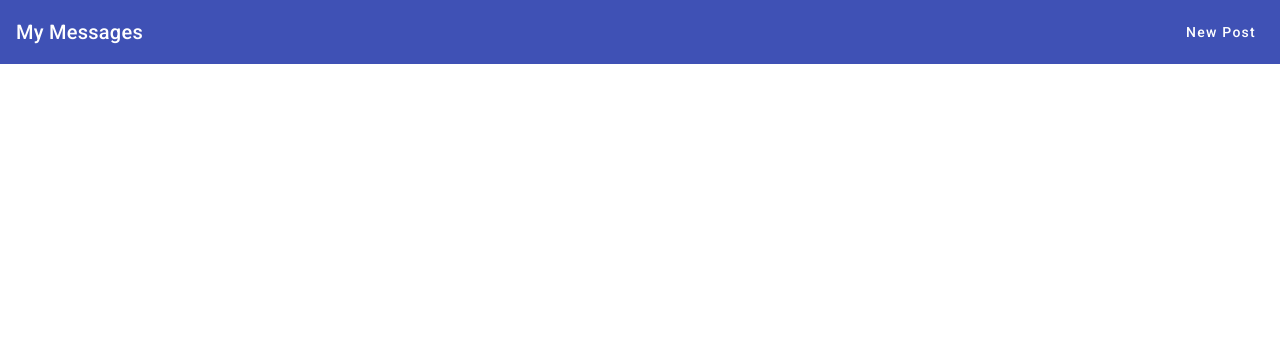
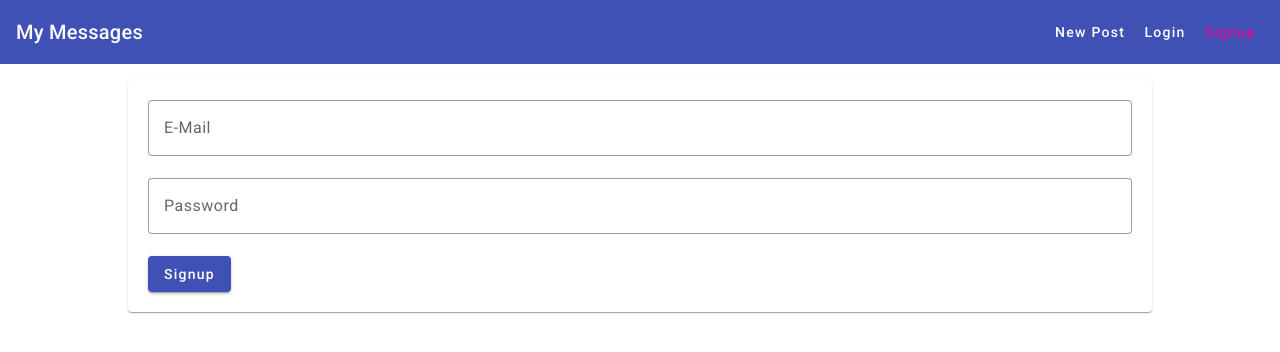
Before and after one commit to AlexeyZip/MEAN, an Angular app: page /signup in a window 1280 px wide. Before the commit this address led to /. Shown: the top 352 px of the page. Built offline with nearby package versions, Linux system fonts and the light colour scheme.

Commit message:
mean: added login/signup components

```diff
--- a/src/app/app-routing.module.ts
+++ b/src/app/app-routing.module.ts
@@ -2,11 +2,15 @@
 import { RouterModule, Routes } from "@angular/router";
 import { PostListComponent } from "./posts/post-list/post-list.component";
 import { PostCreateComponent } from "./posts/post-create/post-create.component";
+import { LoginComponent } from "./auth/login/login.component";
+import { SignupComponent } from "./auth/signup/signup.component";
 
 const routes: Routes = [
     { path: '', component: PostListComponent },
     { path: 'create', component: PostCreateComponent },
-    { path: 'edit/:postId', component: PostCreateComponent }
+    { path: 'edit/:postId', component: PostCreateComponent },
+    { path: 'login', component: LoginComponent },
+    { path: 'signup', component: SignupComponent }
 ]
 
 @NgModule({
--- /dev/null
+++ b/src/app/auth/login/login.component.css
@@ -0,0 +1,11 @@
+mat-form-field {
+  width: 100%;
+}
+
+mat-spinner {
+    margin: auto;
+}
+
+mat-card {
+    padding: 20px;
+}
--- /dev/null
+++ b/src/app/auth/login/login.component.html
@@ -0,0 +1,29 @@
+<mat-card>
+    <mat-spinner *ngIf="isLoading"></mat-spinner>
+    <form (submit)="onLogin(loginForm)" #loginForm="ngForm" *ngIf="!isLoading">
+        <mat-form-field appearance="outline">
+            <input
+                name="email"
+                #emailInput="ngModel"
+                type="email"
+                placeholder="E-Mail"
+                ngModel
+                required
+                email
+                matInput>
+            <mat-error *ngIf="emailInput.invalid">Please enter a valid email</mat-error>
+        </mat-form-field>
+        <mat-form-field appearance="outline">
+            <input
+                name="password"
+                #passwordInput="ngModel"
+                type="password"
+                placeholder="Password"
+                ngModel
+                required
+                matInput>
+            <mat-error *ngIf="passwordInput.invalid">Please enter a valid password</mat-error>
+        </mat-form-field>
+        <button mat-raised-button color="primary" type="submit">Login</button>
+    </form>
+</mat-card>
--- /dev/null
+++ b/src/app/auth/login/login.component.ts
@@ -0,0 +1,14 @@
+import { Component } from "@angular/core";
+import { NgForm } from "@angular/forms";
+
+@Component({
+    templateUrl: './login.component.html',
+    styleUrls: ['./login.component.css']
+})
+export class LoginComponent {
+    isLoading = false;
+
+    onLogin(form: NgForm) {
+        console.log(form);
+    }
+}
--- /dev/null
+++ b/src/app/auth/signup/signup.component.css
@@ -0,0 +1,11 @@
+mat-form-field {
+  width: 100%;
+}
+
+mat-spinner {
+    margin: auto;
+}
+
+mat-card {
+    padding: 20px;
+}
--- /dev/null
+++ b/src/app/auth/signup/signup.component.html
@@ -0,0 +1,29 @@
+<mat-card>
+    <mat-spinner *ngIf="isLoading"></mat-spinner>
+    <form (submit)="onSignup(signupForm)" #signupForm="ngForm" *ngIf="!isLoading">
+        <mat-form-field appearance="outline">
+            <input
+                name="email"
+                #emailInput="ngModel"
+                type="email"
+                placeholder="E-Mail"
+                ngModel
+                required
+                email
+                matInput>
+            <mat-error *ngIf="emailInput.invalid">Please enter a valid email</mat-error>
+        </mat-form-field>
+        <mat-form-field appearance="outline">
+            <input
+                name="password"
+                #passwordInput="ngModel"
+                type="password"
+                placeholder="Password"
+                ngModel
+                required
+                matInput>
+            <mat-error *ngIf="passwordInput.invalid">Please enter a valid password</mat-error>
+        </mat-form-field>
+        <button mat-raised-button color="primary" type="submit">Signup</button>
+    </form>
+</mat-card>
--- /dev/null
+++ b/src/app/auth/signup/signup.component.ts
@@ -0,0 +1,14 @@
+import { Component } from "@angular/core";
+import { NgForm } from "@angular/forms";
+
+@Component({
+    templateUrl: './signup.component.html',
+    styleUrls: ['./signup.component.css']
+})
+export class SignupComponent {
+    isLoading = false;
+
+    onSignup(form: NgForm) {
+        console.log(form);
+    }
+}
--- a/src/app/header/header.component.css
+++ b/src/app/header/header.component.css
@@ -4,6 +4,7 @@
 }
 
 ul {
+    display: flex;
     list-style: none;
     padding: 0;
     margin: 0;
--- a/src/app/header/header.component.html
+++ b/src/app/header/header.component.html
@@ -7,5 +7,11 @@
         <li>
             <a mat-button routerLink="/create" routerLinkActive="active-link">New Post</a>
         </li>
+        <li>
+            <a mat-button routerLink="/login" routerLinkActive="active-link">Login</a>
+        </li>
+        <li>
+            <a mat-button routerLink="/signup" routerLinkActive="active-link">Signup</a>
+        </li>
     </ul>
 </mat-toolbar>
```
Also changed, not shown: src/app/app.module.ts (+8 -3 lines).
